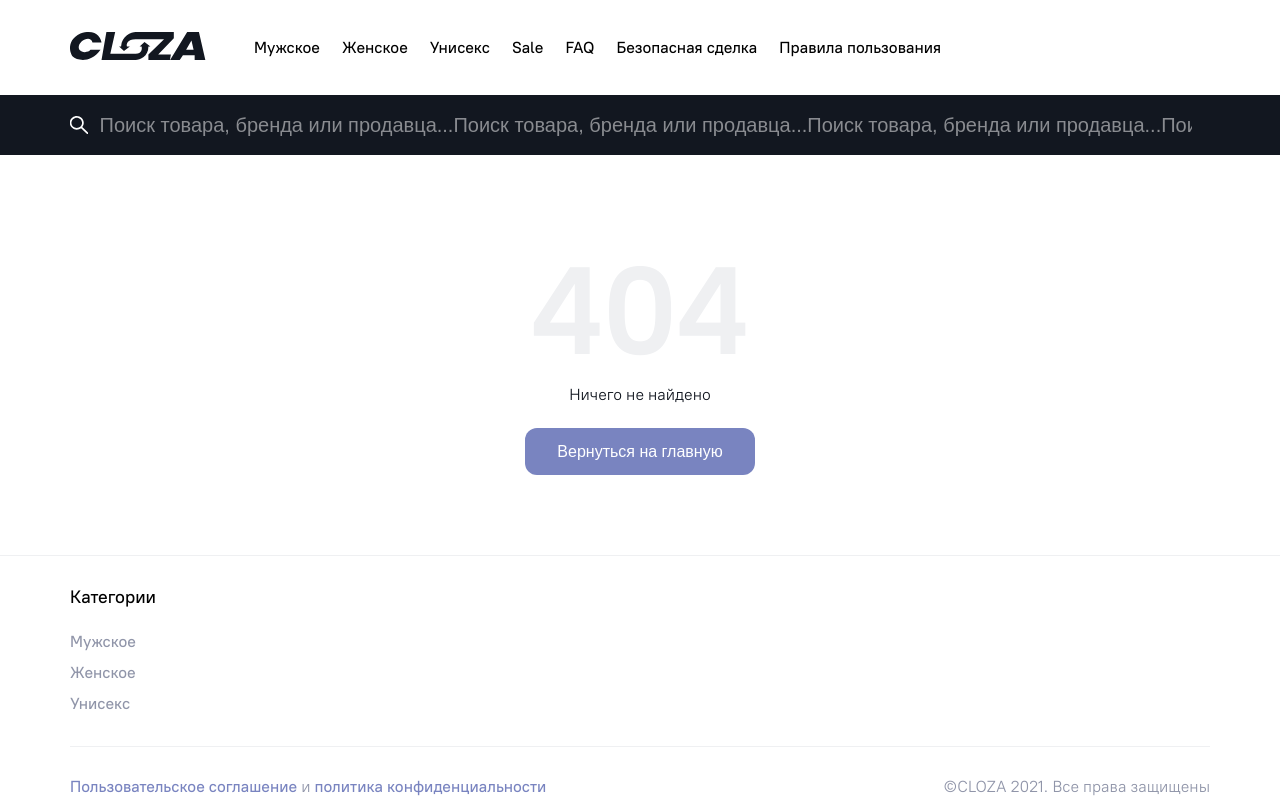
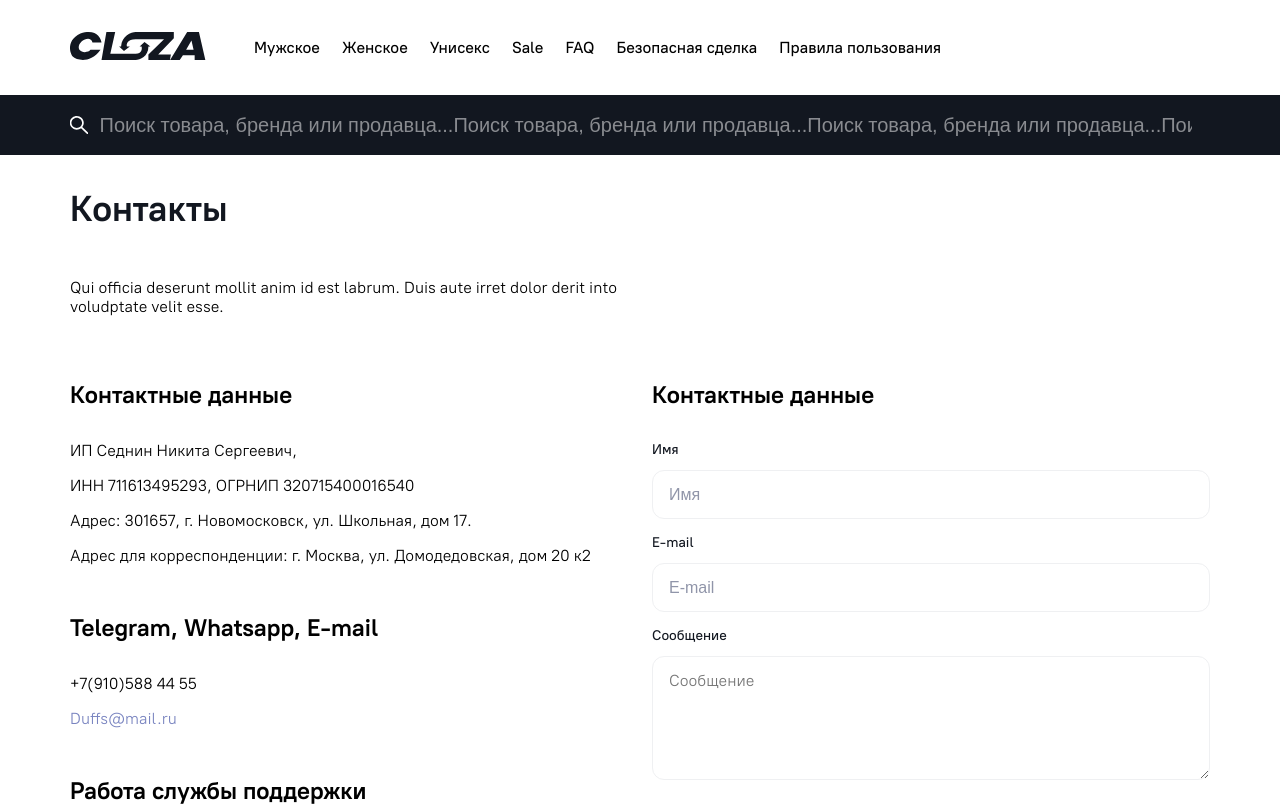
Before and after one commit to anakolchina97/cloza, a Next.js app: page /contacts in a window 1280 px wide. Before the commit this address had no page. Shown: the top 806 px of the page. Built offline with nearby package versions, Linux system fonts and the light colour scheme.

Commit message:
Contacts

```diff
--- a/components/Input.tsx
+++ b/components/Input.tsx
@@ -5,26 +5,60 @@ import { rem, rgba } from "polished";
 interface IInput {
   type: string;
   placeholder: string;
+  label?: string;
+  isLabel?: boolean;
 }
 
-const Input = ({ type, placeholder }: IInput) => {
-  return <InputWrap type={type} placeholder={placeholder} />;
+const Input = ({ type, placeholder, label, isLabel }: IInput) => {
+  return (
+    <>
+      {isLabel && <InputLabel>{label}</InputLabel>}
+      <InputWrap type={type} placeholder={placeholder} />
+    </>
+  );
 };
 
 const InputWrap = styled.input<{ type: string }>`
+  ${(props) => {
+    if (props.type === "search") {
+      return `
+        border: none;
+        height: 100%;
+        font-weight: 400;
+        font-size: ${rem(20)};
+        line-height: ${rem(24)};
+        color: ${rgba(props.theme.colors.white, 1)};
+        &::placeholder {
+          position: relative;
+          color: ${rgba(props.theme.colors.white, 0.5)};
+        }
+      `;
+    } else {
+      return `
+        font-size: 16px;
+        line-height: 19px;
+        padding: ${rem(14)} ${rem(16)};
+        background: #FFFFFF;
+        border: 1px solid #EFF0F2;
+        border-radius: 12px;
+        &::placeholder {
+          color: #9095A9;
+        }
+      `;
+    }
+  }}
   width: 100%;
   background: none;
-  border: none;
   outline: none;
-  height: 100%;
-  font-weight: 400;
-  font-size: ${rem(20)};
-  line-height: ${rem(24)};
-  color: ${(props) => rgba(props.theme.colors.white, 1)};
-  &::placeholder {
-    position: relative;
-    color: ${(props) => rgba(props.theme.colors.white, 0.5)};
-  }
+`;
+
+const InputLabel = styled.label`
+  display: block;
+  font-weight: 500;
+  font-size: ${rem(14)};
+  line-height: ${rem(17)};
+  color: ${(props) => props.theme.colors.black};
+  margin-bottom: ${rem(12)};
 `;
 
 export default Input;
--- a/components/Text.tsx
+++ b/components/Text.tsx
@@ -22,7 +22,7 @@ const sizeMobile = (size: number) => {
     case 20:
       return 16;
     default:
-      return 0;
+      return 16;
   }
 };
 
--- /dev/null
+++ b/components/Textarea.tsx
@@ -0,0 +1,43 @@
+import React from "react";
+import styled from "styled-components";
+import { rem } from "polished";
+
+interface ITextarea {
+  label: string;
+  isLabel: boolean;
+  placeholder: string;
+}
+
+const Textarea = ({ label, isLabel, placeholder }: ITextarea) => {
+  return (
+    <>
+      {isLabel && <TextareaLabel>{label}</TextareaLabel>}
+      <TextareaWrap placeholder={placeholder} />
+    </>
+  );
+};
+
+const TextareaLabel = styled.label`
+  display: block;
+  margin-bottom: ${rem(12)};
+  font-weight: 500;
+  font-size: ${rem(14)};
+  line-height: ${rem(17)};
+  color: ${(props) => props.theme.colors.black};
+`;
+
+const TextareaWrap = styled.textarea`
+  width: 100%;
+  background: ${(props) => props.theme.colors.white};
+  border: 1px solid #eff0f2;
+  border-radius: ${rem(12)};
+  padding: ${rem(14)} ${rem(16)};
+  font-size: ${rem(16)};
+  line-height: ${rem(19)};
+  font-family: "PT Root UI";
+  min-height: ${rem(124)};
+  min-width: 100%;
+  resize: vertical;
+`;
+
+export default Textarea;
--- /dev/null
+++ b/pages/contacts.tsx
@@ -0,0 +1,191 @@
+import type { NextPage } from "next";
+import styled from "styled-components";
+import Container from "../components/Container";
+import { TitleH2 } from "../components/Title";
+import { rem } from "polished";
+import { TextItem } from "../components/Text";
+import Input from "../components/Input";
+import Textarea from "../components/Textarea";
+import Button from "../components/Button";
+
+const Contacts: NextPage = () => {
+  return (
+    <ContactsWrap>
+      <Container>
+        <ContactsTitle>Контакты</ContactsTitle>
+        <ContactsText size={16} weight={400} color="black" lineHeight={19}>
+          Qui officia deserunt mollit anim id est labrum. Duis aute irret dolor
+          derit into voludptate velit esse.
+        </ContactsText>
+        <ContactsInner>
+          <ContactsLeft>
+            <ContactsItem>
+              <ContactsTextBig
+                size={24}
+                weight={700}
+                color="black"
+                lineHeight={29}
+              >
+                Контактные данные
+              </ContactsTextBig>
+              <ContactsTextSmall>ИП Седнин Никита Сергеевич,</ContactsTextSmall>
+              <ContactsTextSmall>
+                ИНН 711613495293, ОГРНИП 320715400016540
+              </ContactsTextSmall>
+              <ContactsTextSmall>
+                Адрес: 301657, г. Новомосковск, ул. Школьная, дом 17.
+              </ContactsTextSmall>
+              <ContactsTextSmall>
+                Адрес для корреспонденции: г. Москва, ул. Домодедовская, дом 20
+                к2
+              </ContactsTextSmall>
+            </ContactsItem>
+            <ContactsItem>
+              <ContactsTextBig
+                size={24}
+                weight={700}
+                color="black"
+                lineHeight={29}
+              >
+                Telegram, Whatsapp, E-mail
+              </ContactsTextBig>
+              <ContactsPhone href="tel:+79105884455">
+                +7(910)588 44 55
+              </ContactsPhone>
+              <ContactsPhone color="#7984C0" href="mailto:duffs@mail.ru">
+                Duffs@mail.ru
+              </ContactsPhone>
+            </ContactsItem>
+            <ContactsItem>
+              <ContactsTextBig
+                size={24}
+                weight={700}
+                color="black"
+                lineHeight={29}
+              >
+                Работа службы поддержки
+              </ContactsTextBig>
+              <ContactsTextSmall>7 дней в неделю</ContactsTextSmall>
+              <ContactsTextSmall>с 10:00 до 21:00</ContactsTextSmall>
+            </ContactsItem>
+            <ContactsItem>
+              <ContactsTextBig
+                size={24}
+                weight={700}
+                color="black"
+                lineHeight={29}
+              >
+                Социальные сети
+              </ContactsTextBig>
+              <ContactsSocials>
+                <ContactsSocial href="#" icon="vk"></ContactsSocial>
+                <ContactsSocial href="#" icon="insta"></ContactsSocial>
+              </ContactsSocials>
+            </ContactsItem>
+          </ContactsLeft>
+          <ContactsRight>
+            <ContactsTextBig
+              size={24}
+              weight={700}
+              color="black"
+              lineHeight={29}
+            >
+              Контактные данные
+            </ContactsTextBig>
+            <ContactsField>
+              <Input
+                type="text"
+                label="Имя"
+                isLabel={true}
+                placeholder={"Имя"}
+              />
+            </ContactsField>
+            <ContactsField>
+              <Input
+                type="email"
+                label="E-mail"
+                isLabel={true}
+                placeholder={"E-mail"}
+              />
+            </ContactsField>
+            <ContactsField>
+              <Textarea
+                label="Сообщение"
+                isLabel={true}
+                placeholder="Сообщение"
+              />
+            </ContactsField>
+            <Button>Отправить</Button>
+          </ContactsRight>
+        </ContactsInner>
+      </Container>
+    </ContactsWrap>
+  );
+};
+
+const ContactsWrap = styled.div`
+  margin-bottom: ${rem(20)};
+`;
+
+const ContactsInner = styled.div`
+  display: grid;
+  grid-template-columns: repeat(2, 1fr);
+  gap: ${rem(24)};
+`;
+
+const ContactsTitle = styled(TitleH2)``;
+
+const ContactsTextBig = styled(TextItem)``;
+
+const ContactsTextSmall = styled.p`
+  font-style: normal;
+  font-weight: 400;
+  font-size: ${rem(16)};
+  line-height: ${rem(19)};
+  margin-bottom: ${rem(16)};
+`;
+
+const ContactsText = styled(TextItem)`
+  max-width: ${rem(558)};
+  margin-bottom: ${rem(64)};
+`;
+
+const ContactsLeft = styled.div``;
+
+const ContactsRight = styled.div``;
+
+const ContactsPhone = styled.a<{ color?: string }>`
+  font-style: normal;
+  font-weight: 400;
+  font-size: ${rem(16)};
+  line-height: ${rem(19)};
+  margin-bottom: ${rem(16)};
+  color: ${(props) => props.color};
+  display: block;
+`;
+
+const ContactsItem = styled.div`
+  margin-bottom: ${rem(48)};
+`;
+
+const ContactsSocials = styled.div`
+  display: flex;
+  gap: ${rem(16)};
+`;
+
+const ContactsSocial = styled.a<{ icon: string }>`
+  width: ${rem(48)};
+  height: ${rem(48)};
+  background: #7984c0 ${(props) => `url(${props.icon}.svg)`} no-repeat center
+    center;
+  border-radius: ${rem(12)};
+`;
+
+const ContactsField = styled.div`
+  margin-bottom: ${rem(15)};
+  &:last-of-type {
+    margin-bottom: ${rem(26)};
+  }
+`;
+
+export default Contacts;
```
Also changed, not shown: public/insta.svg (added), public/vk.svg (added).
